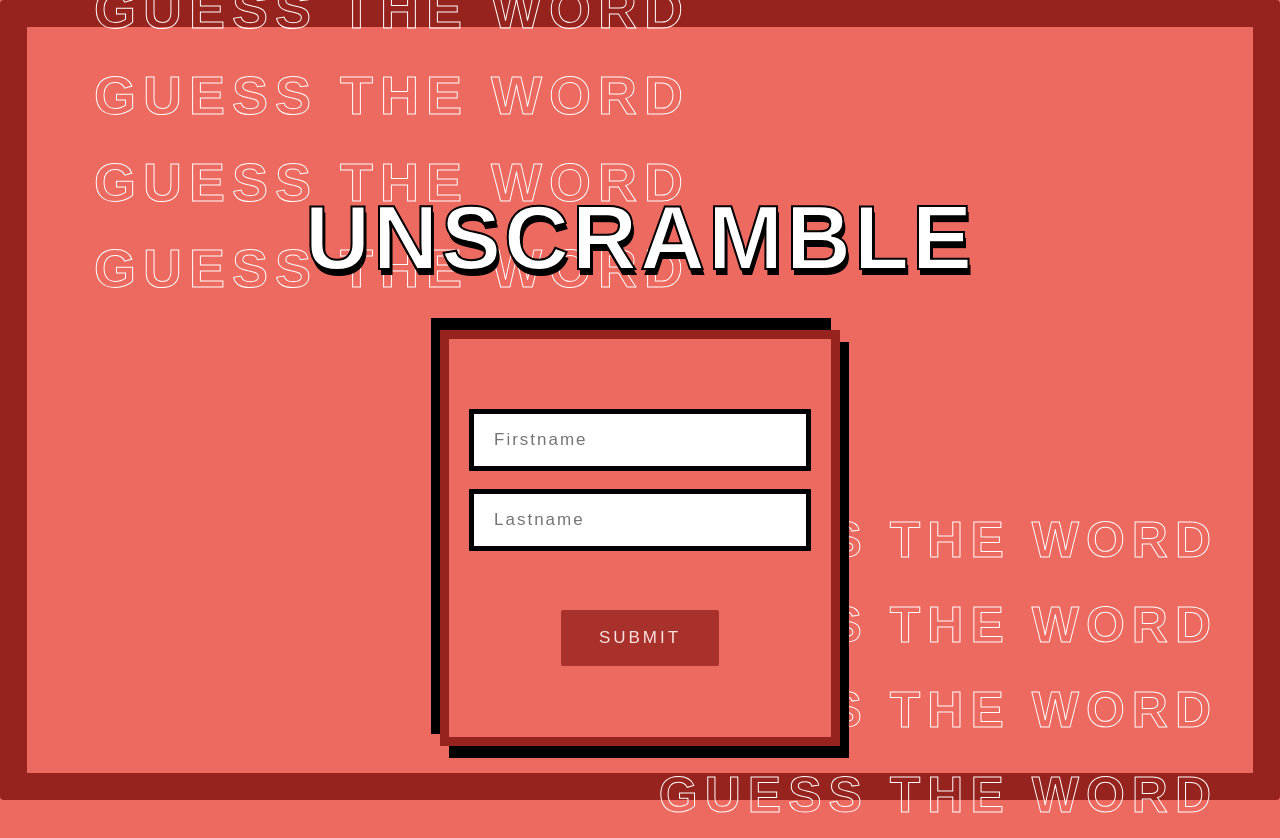
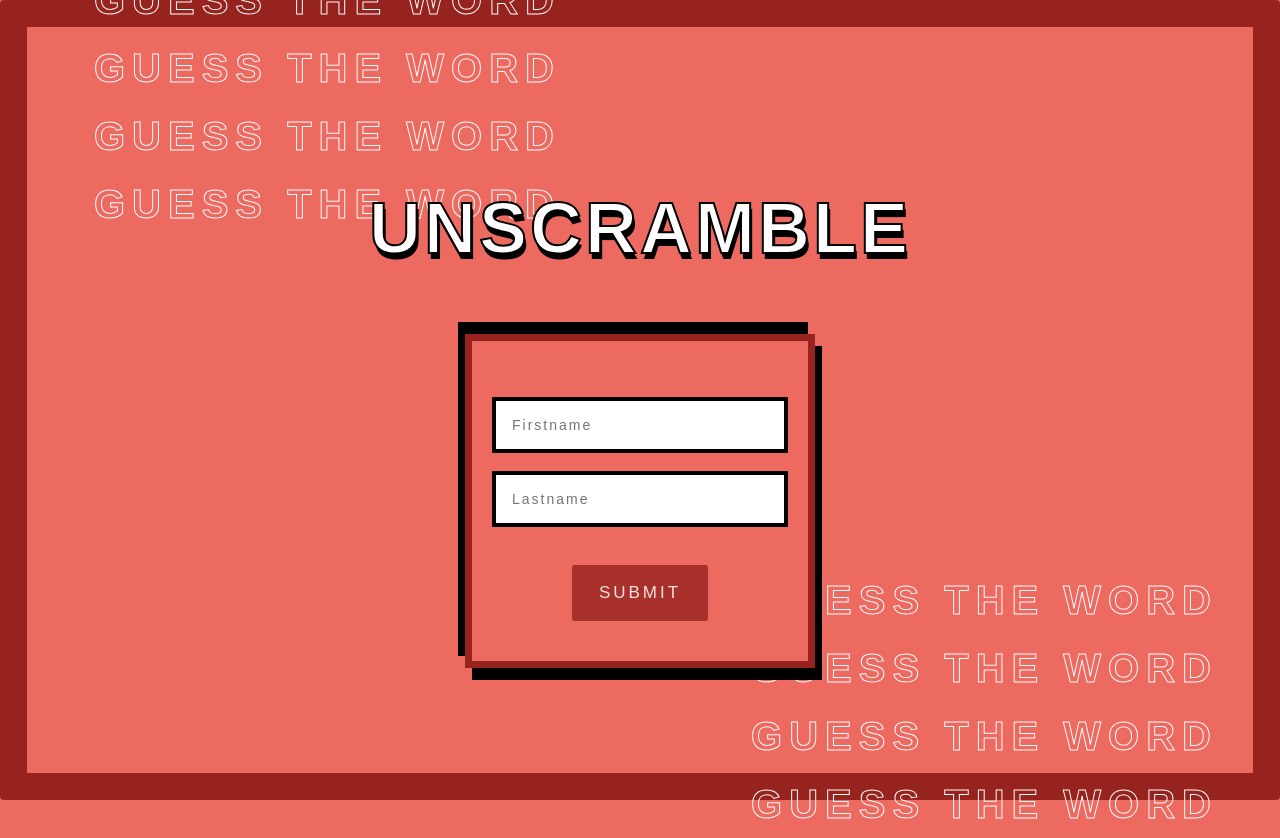
Before and after one commit to schung97/unscramble, a PHP site: page / in a window 1280 px wide. Run offline with PHP 8.4, Linux system fonts and the light colour scheme.

Commit message:
redid scaling.

```diff
--- a/frontend/css/home.css
+++ b/frontend/css/home.css
@@ -7,7 +7,7 @@
 
 #username p {
   margin: auto;
-  font-size: 37px;
+  font-size: 30px;
   color: rgb(255, 255, 255);
   line-height: 2.6px;
   padding-left: 30px;
@@ -28,6 +28,7 @@
   margin-top: 80px;
 }
 .timer button {
+  font-size: 14px;
   width: 187px;
   padding: 19px 10px;
   margin-top: 63px;
--- a/frontend/css/login.css
+++ b/frontend/css/login.css
@@ -1,12 +1,9 @@
-  /* light red-pink  rgb(241, 63,72); */
-
-  /* dark pink rgb(237, 106, 97); */
-  /* dark red rgb(151, 35, 31); */
 
 *, *:before, *:after {
   box-sizing: border-box;
 }
 body {
+  overflow: hidden;
   font-family: 'Oxygen', sans-serif;
   letter-spacing: 3px;
   background-color: rgb(237, 106, 97);
@@ -15,6 +12,7 @@ body {
   border: 27px solid;
   border-radius: 4px;
   border-color: rgb(151, 35, 31);
+
   margin: 0;
   height: 100vh;
 
@@ -26,13 +24,13 @@ body {
 
 }
 
-#login:before {
+#login:before, #login:after  {
   white-space: pre;
   content: 'GUESS THE WORD\AGUESS THE WORD\AGUESS THE WORD\AGUESS THE WORD';
   font-family: 'Dosis', sans-serif;
   line-height: 1.7;
   font-weight: 700;
-  font-size: 50px;
+  font-size: 40px;
   position: absolute;
   bottom: -65px;
   right: 35px;
@@ -42,18 +40,8 @@ body {
   z-index: -2;
 }
 #login:after {
-  white-space: pre;
-  content: 'GUESS THE WORD\AGUESS THE WORD\AGUESS THE WORD\AGUESS THE WORD';
-  font-family: 'Dosis', sans-serif;
-  line-height: 1.6;
-  font-weight: 700;
-  font-size: 54px;
-  position: absolute;
   top: -61px;
   left: 67px;
-  color: rgba(255, 255, 255, 0);
-  -webkit-text-stroke: 1px white;
-  letter-spacing: 7px;
 }
 button {
   font-size: 17px;
@@ -77,39 +65,38 @@ button:focus {
 #title {
   margin: 0;
   text-align: center;
-  padding-top: 20vh;
-  font-size: 90px;
+  margin-top: 20vh;
+  font-size: 72px;
   font-weight: 700;
   color: rgb(255, 255, 255);
   text-shadow: 2px 6px black;
   -webkit-text-stroke: 2px black;
   z-index: 2;
 }
-
 #login {
-  margin-top: 40px;
+  margin-top: 65px;
 }
 form {
-  width: 400px;
-  height: 416px;
-  padding: 70px 20px;
+  width: 350px;
+  /* height: 390px; */
+  padding: 56px 20px 40px;
   margin: auto;
   display: flex;
   flex-direction: column;
-  border: 9px solid;
+  border: 7px solid;
   border-color: rgb(151, 35, 31);
   background-color: rgb(237, 106, 97);
-  box-shadow: 9px 12px black, -9px -12px black;
+  box-shadow: 7px 12px black, -7px -12px black;
   z-index: 2;
 }
 form input[type=text] {
-  padding: 16px 20px;
+  padding: 16px;
   margin: 0;
   margin-bottom: 18px;
   font-family: inherit;
-  font-size: 17px;
+  font-size: 14px;
   letter-spacing: 2px;
-  border: 5px solid black;
+  border: 4px solid black;
   border-radius: 1px;
   transition: all 0.3s;
 }
@@ -123,7 +110,7 @@ form input[type=submit] {
   font-size: 17px;
   width: 46%;
   margin: auto;
-  margin-top: 41px;
+  margin-top: 20px;
   padding: 18px 0px;
   background-color: rgb(151, 35, 31);
   border: none;
@@ -138,5 +125,5 @@ form input[type=submit]:hover, form input[type=submit]:focus {
   opacity: 1;
   box-shadow: none;
   /* border: 3px solid rgb(255, 235, 59); */
-  transform: scale(1.3);
+  transform: scale(1.15);
 }
--- a/frontend/src/event.js
+++ b/frontend/src/event.js
@@ -16,7 +16,7 @@ class Event {
     event.preventDefault();
     document.getElementsByClassName('timer')[0].style.display = 'block';
     document.getElementById('username').style.display = 'block';
-    document.getElementById('title').style.paddingTop = 65;
+    document.getElementById('title').style.marginTop = 65;
     event.target.parentElement.style.display = 'none';
     const firstname = event.target.firstname.value;
     const lastname = event.target.lastname.value;
@@ -67,7 +67,6 @@ class Event {
         document.getElementsByName('play-again')[0].style.display = 'none';
         document.getElementsByName('question')[0].innerText = attempt.question;
         Word.redo(attempt.word);
-        console.log('attempt word', attempt.word)
         Timer.countdown(attempt.time, Event.whenZero);
     }
   }
@@ -75,7 +74,6 @@ class Event {
   static submit() {
     event.preventDefault();
     const word = Word.currentWord();
-    console.log('currentword', word)
     const guess = document.getElementById('guess');
     count += 1;
     if (guess.value === word.word) {
```
Also changed, not shown: frontend/css/game.css (+36 -25 lines).
